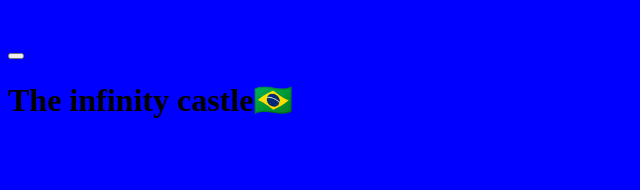
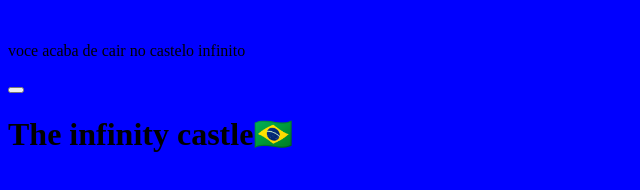
Before and after one commit to arthurmouracordeiro-ctrl/aventura, a plain HTML site: page index.html in a window 1280 px wide. Shown: the whole page, without its empty margins (0-640 px from the left). Drawn offline with Linux system fonts and the light colour scheme.

Commit message:
Update index.html

```diff
--- a/index.html
+++ b/index.html
@@ -9,7 +9,7 @@
 <body>
     <main>
     <img scr="./infinity castle.png"alt="">
-    <p><p/>
+    <p>voce acaba de cair no castelo infinito<p/>
     <button></button>
     </button></button></main>
   <h1>The infinity castle🇧🇷</h1>
```
